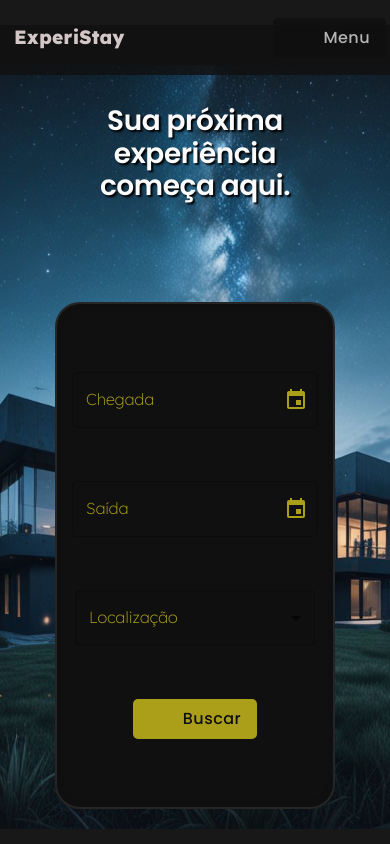
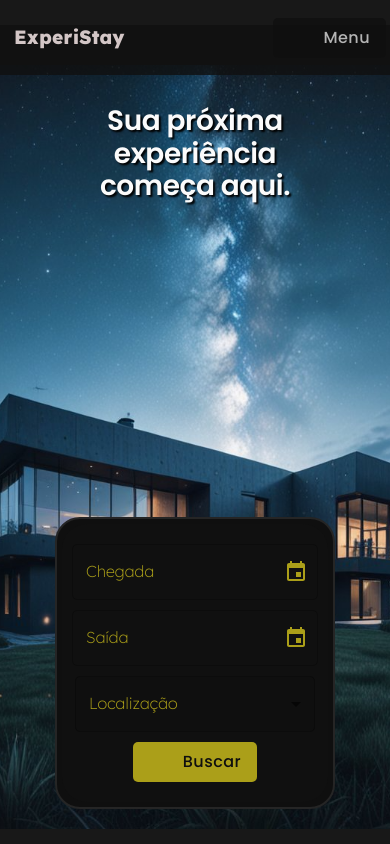
Before and after one commit to Leonardobern10/ExperiStay, a React (Vite) app: page / in a window 390 px wide. Shown: the top 844 px of the page. Built offline with nearby package versions, Linux system fonts and the light colour scheme; some icons are missing; a web font is replaced by a local one.

Commit message:
fix: corrigindo layout mobile

```diff
--- a/src/components/InputSelect.tsx
+++ b/src/components/InputSelect.tsx
@@ -8,7 +8,7 @@ export default function InputSelect(props: {
      onChange: (value: string) => void;
      label: string;
      allItems: SelectItemType[];
-     fullWidth: boolean;
+     fullWidth?: boolean;
 }): ReactElement {
      return (
           <FormControl
--- a/src/components/home/Presentation/MainContainerDestination.tsx
+++ b/src/components/home/Presentation/MainContainerDestination.tsx
@@ -33,17 +33,23 @@ export default function ContainerMainDestination(): ReactElement {
                     sx={(theme) => ({
                          width: '100%',
                          display: 'flex',
-                         flexDirection: {
-                              xs: 'column',
-                              md: 'row',
-                         },
+                         flexDirection: 'column',
                          height: '100%',
                          padding: theme.spacing(2),
-                         justifyContent: 'space-evenly', // centraliza
+                         paddingTop: theme.spacing(4),
+                         paddingBottom: theme.spacing(4),
+                         rowGap: theme.spacing(2),
+                         justifyContent: 'space-between',
                          alignItems: 'center',
-                         columnGap: theme.spacing(2),
                          backgroundColor: theme.palette.background.default,
                          borderRadius: theme.shape.borderRadius,
+                         [theme.breakpoints.up('md')]: {
+                              flexDirection: 'row',
+                              padding: theme.spacing(2),
+                              justifyContent: 'space-evenly',
+                              height: '100%',
+                              columnGap: theme.spacing(2),
+                         },
                     })}>
                     <Controller
                          name="arrival"
--- a/src/components/home/Presentation/PresentationContainer.tsx
+++ b/src/components/home/Presentation/PresentationContainer.tsx
@@ -66,10 +66,7 @@ const boxImage = (theme: Theme) => ({
 
 const gridCustom = (theme: Theme) => ({
      width: '80%',
-     height: {
-          xs: '70%',
-          md: 'fit-content',
-     },
+     height: 'fit-content',
      display: 'flex',
      flexDirection: 'row',
      justifyContent: 'space-between',
```
